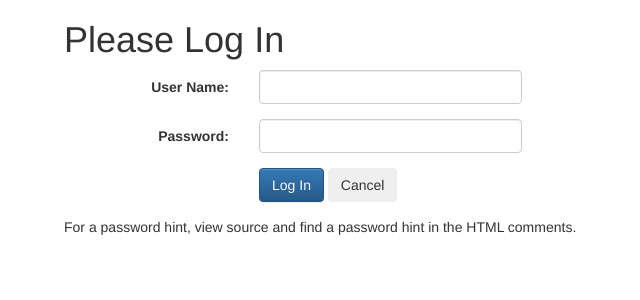
After one commit to Sityuz/forUmida, a PHP site: page /login.php in a window 1280 px wide. The commit adds this page. Shown: the top 300 px of the page, without its empty margins (6-646 px from the left). Run offline with PHP 8.4, Linux system fonts and the light colour scheme.

Commit message:
Add files via upload

```diff
--- /dev/null
+++ b/public/bootstrap.php
@@ -0,0 +1,9 @@
+
+<!-- Latest compiled and minified CSS -->
+<link rel="stylesheet" href="https://maxcdn.bootstrapcdn.com/bootstrap/3.3.6/css/bootstrap.min.css" integrity="sha384-1q8mTJOASx8j1Au+a5WDVnPi2lkFfwwEAa8hDDdjZlpLegxhjVME1fgjWPGmkzs7" crossorigin="anonymous">
+
+<!-- Optional theme -->
+<link rel="stylesheet" href="https://maxcdn.bootstrapcdn.com/bootstrap/3.3.6/css/bootstrap-theme.min.css" integrity="sha384-fLW2N01lMqjakBkx3l/M9EahuwpSfeNvV63J5ezn3uZzapT0u7EYsXMjQV+0En5r" crossorigin="anonymous">
+
+<!-- Custom styles for this template -->
+<link href="starter-template.css" rel="stylesheet">
--- /dev/null
+++ b/public/login.php
@@ -0,0 +1,89 @@
+<?php // Do not put any HTML above this line
+
+if ( isset($_POST['cancel'] ) )
+{
+    // Redirect the browser to game.php
+    header("Location: index.php");
+    return;
+}
+
+$salt = 'XyZzy12*_';
+$stored_hash = '1a52e17fa899cf40fb04cfc42e6352f1';  // Pw is php123
+
+$failure = false;  // If we have no POST data
+
+// Check to see if we have some POST data, if we do process it
+if ( isset($_POST['who']) && isset($_POST['pass']) )
+{
+    if ( strlen($_POST['who']) < 1 || strlen($_POST['pass']) < 1 )
+    {
+        $failure = "User name and password are required";
+    }
+    else
+    {
+        $check = hash('md5', $salt.$_POST['pass']);
+        if ( $check == $stored_hash )
+        {
+            // Redirect the browser to game.php
+            header("Location: game.php?name=".urlencode($_POST['who']));
+            return;
+        }
+        else
+        {
+            $failure = "Incorrect password";
+        }
+    }
+}
+
+// Fall through into the View
+?>
+<!DOCTYPE html>
+<html>
+    <head>
+        <?php require_once "bootstrap.php"; ?>
+        <title>Masum Pranto's Login Page</title>
+    </head>
+    <body>
+        <div class="container">
+
+            <h1>Please Log In</h1>
+            <?php
+                // Note triple not equals and think how badly double
+                // not equals would work here...
+                if ( $failure !== false )
+                {
+                    // Look closely at the use of single and double quotes
+                    echo('<p style="color: red;">'.htmlentities($failure)."</p>\n");
+                }
+            ?>
+
+            <form method="POST" class="form-horizontal">
+                <div class="form-group">
+                    <label class="control-label col-sm-2" for="who">User Name:</label>
+                    <div class="col-sm-3">
+                        <input class="form-control" type="text" name="who" id="nam">
+                    </div>
+                </div>
+                <div class="form-group">
+                    <label class="control-label col-sm-2" for="id_1723">Password:</label>
+                    <div class="col-sm-3">
+                        <input class="form-control" type="text" name="pass" id="id_1723">
+                    </div>
+                </div>
+                <div class="form-group">
+                    <div class="col-sm-2 col-sm-offset-2">
+                        <input class="btn btn-primary" type="submit" value="Log In">
+                        <input class="btn" type="submit" name="cancel" value="Cancel">
+                    </div>
+                </div>
+            </form>
+
+            <p>
+                For a password hint, view source and find a password hint
+                in the HTML comments.
+                <!-- Hint: The password is php123. -->
+            </p>
+
+        </div>
+    </body>
+</html>
```
Also changed, not shown: public/game.php (added, +111 -0 lines), public/index.php (+25 -1 lines).
